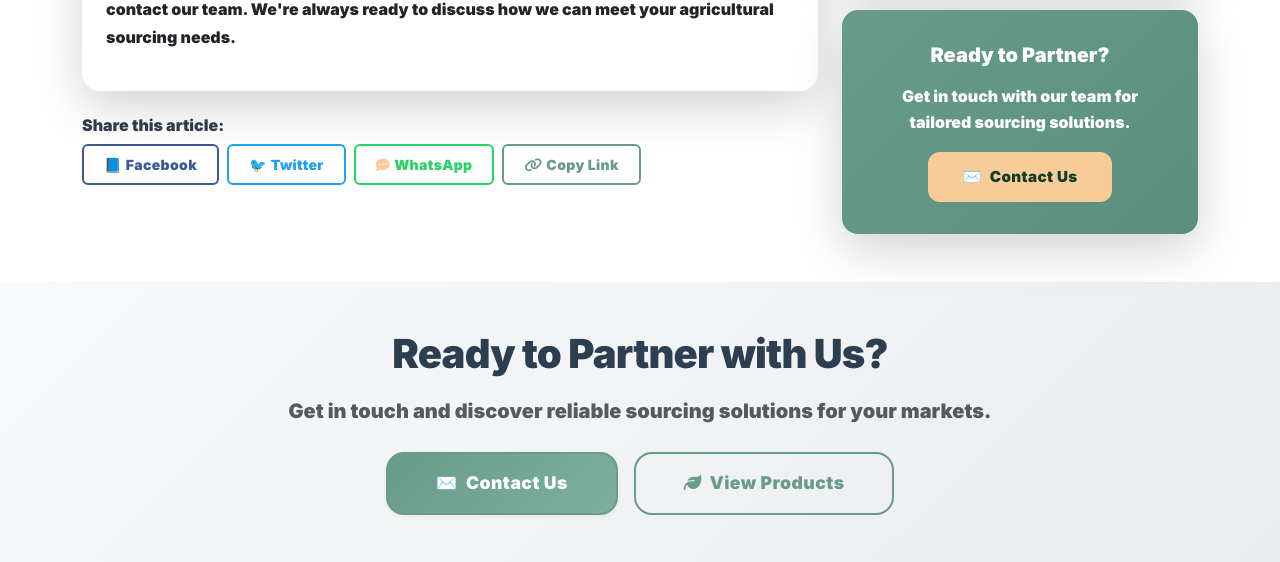
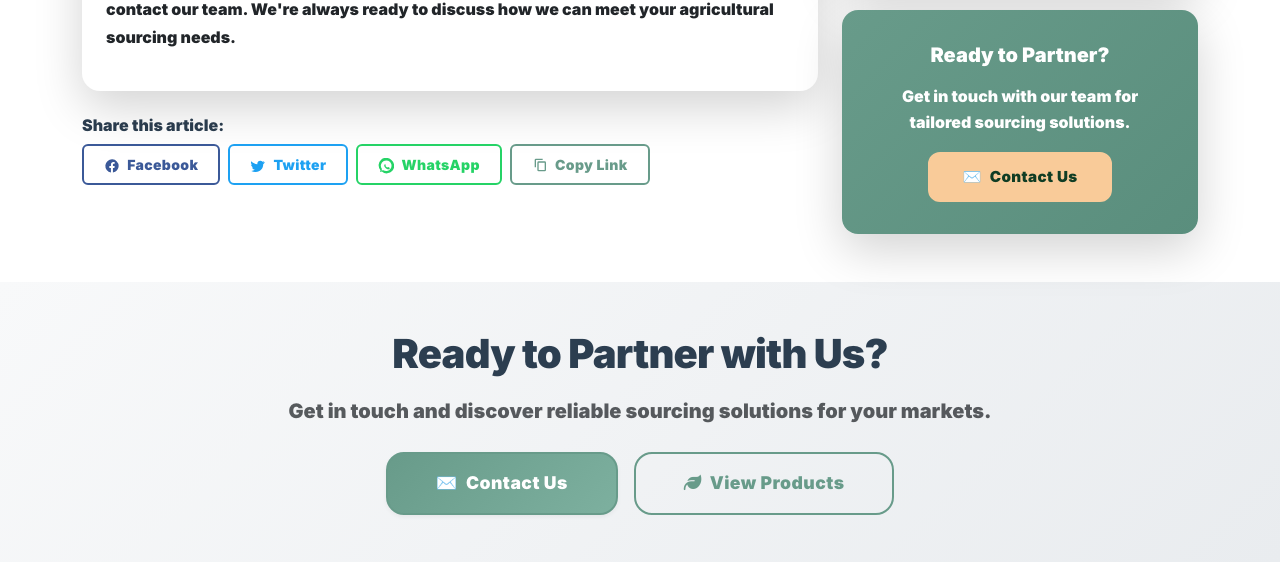
Before and after one commit to whatisup223/emdad, a Python web app: template templates/main/news_detail.html in a window 1280 px wide. Shown: the part 990-1552 px from the top of the page. Run offline with Jinja, Linux system fonts and the light colour scheme; the template is opened without the code that fills it, so the values that code supplies are empty; some libraries are stand-ins or nearby versions.

Commit message:
News detail: center Arabic Related headings, redesign Read More buttons with green + peach hover; replace share buttons with SVG icons and green outline + peach hover; complete Quick Links Arabic strings and RTL chevrons.

```diff
--- a/templates/main/news_detail.html
+++ b/templates/main/news_detail.html
@@ -163,12 +163,30 @@
         <!-- Share Again -->
         <div class="mt-4">
           <h6 class="mb-2">{% if is_rtl %}شارك هذا المقال:{% else %}{{ _('Share this article:') }}{% endif %}</h6>
+          <!-- SVG icon versions with green outline + peach hover -->
           <div class="d-flex gap-2 flex-wrap">
-            <button class="btn btn-outline-primary btn-sm hover-lift share-btn" data-platform="facebook"><i class="fab fa-facebook-f me-1"></i>Facebook</button>
-            <button class="btn btn-outline-info btn-sm hover-lift share-btn" data-platform="twitter"><i class="fab fa-twitter me-1"></i>Twitter</button>
-            <button class="btn btn-outline-success btn-sm hover-lift share-btn" data-platform="whatsapp"><i class="fab fa-whatsapp me-1"></i>WhatsApp</button>
-            <button class="btn btn-outline-secondary btn-sm hover-lift share-btn" data-platform="copy"><i class="fas fa-link me-1"></i>{% if is_rtl %}نسخ الرابط{% else %}Copy Link{% endif %}</button>
+            <button class="btn btn-outline-primary btn-sm hover-lift share-btn" data-platform="facebook" aria-label="Facebook">
+              <span class="me-1" aria-hidden="true" style="line-height:0; color:#3b5998;">
+                <svg viewBox="0 0 24 24" width="16" height="16" fill="currentColor"><path d="M22 12a10 10 0 10-11.6 9.9v-7h-2.4V12h2.4V9.7c0-2.4 1.4-3.7 3.6-3.7 1 0 2 .2 2 .2v2.3h-1.1c-1.1 0-1.5.7-1.5 1.5V12h2.6l-.4 2.9h-2.2v7A10 10 0 0022 12z"/></svg>
+              </span>Facebook
+            </button>
+            <button class="btn btn-outline-primary btn-sm hover-lift share-btn" data-platform="twitter" aria-label="Twitter" style="border-color:#1da1f2; color:#1da1f2;">
+              <span class="me-1" aria-hidden="true" style="line-height:0; color:#1da1f2;">
+                <svg viewBox="0 0 24 24" width="16" height="16" fill="currentColor"><path d="M22 5.9c-.7.3-1.5.6-2.3.7.8-.5 1.4-1.2 1.7-2.1-.8.5-1.7.9-2.6 1.1A4.2 4.2 0 0015.3 4c-2.4 0-4.3 1.9-4.3 4.3 0 .3 0 .6.1.9-3.6-.2-6.9-1.9-9-4.5-.4.6-.6 1.3-.6 2 0 1.5.8 2.8 2 3.6-.7 0-1.3-.2-1.9-.5 0 2.1 1.5 3.8 3.5 4.2-.4.1-.8.2-1.3.2-.3 0-.6 0-.9-.1.6 1.9 2.4 3.2 4.5 3.2A8.5 8.5 0 012 19.5 12 12 0 008.6 21c7.2 0 11.2-6 11.2-11.2v-.5c.8-.6 1.5-1.3 2.1-2.1z"/></svg>
+              </span>Twitter
+            </button>
+            <button class="btn btn-outline-primary btn-sm hover-lift share-btn" data-platform="whatsapp" aria-label="WhatsApp" style="border-color:#25D366; color:#25D366;">
+              <span class="me-1" aria-hidden="true" style="line-height:0; color:#25D366;">
+                <svg viewBox="0 0 24 24" width="16" height="16" fill="currentColor"><path d="M20.5 3.5A10 10 0 003.7 18.3L3 21l2.8-.7A10 10 0 1020.5 3.5zm-8.4 16a8 8 0 01-4.1-1.1l-.3-.2-2.4.6.6-2.3-.2-.3a8 8 0 117.8 3.3zm4.4-5.3c-.2-.1-1.3-.6-1.4-.6-.2-.1-.3-.1-.5.1l-.4.5c-.1.1-.2.1-.4 0-.2-.1-.8-.3-1.5-1-.6-.5-1-1.2-1.1-1.3-.1-.2 0-.3.1-.4l.3-.3c.1-.1.1-.2.1-.3l-.5-1.2c-.1-.3-.2-.3-.4-.3h-.3c-.1 0-.3.1-.5.3-.2.2-.7.7-.7 1.7s.7 1.9.8 2.1c.1.2 1.4 2.2 3.4 3 .5.2.8.3 1.1.4.5.2 1 .2 1.3.1.4-.1 1.3-.5 1.5-1 .2-.5.2-.9.2-1 0-.1-.1-.2-.3-.3z"/></svg>
+              </span>WhatsApp
+            </button>
+            <button class="btn btn-outline-primary btn-sm hover-lift share-btn" data-platform="copy" aria-label="Copy Link" style="border-color:#689b8a; color:#689b8a;">
+              <span class="me-1" aria-hidden="true" style="line-height:0; color:#689b8a;">
+                <svg viewBox="0 0 24 24" width="16" height="16" fill="currentColor"><path d="M16 1H6a2 2 0 00-2 2v11h2V3h10V1zm3 4H10a2 2 0 00-2 2v11a2 2 0 002 2h9a2 2 0 002-2V7a2 2 0 00-2-2zm0 13H10V7h9v11z"/></svg>
+              </span>{% if is_rtl %}نسخ الرابط{% else %}Copy Link{% endif %}
+            </button>
           </div>
+
         </div>
       </div>
 
@@ -216,7 +234,7 @@
 
 <!-- Related Articles (match homepage Latest Updates style) -->
 {% if related_articles %}
-<section class="py-5 bg-gradient-light position-relative overflow-hidden">
+<section class="py-5 bg-gradient-light position-relative overflow-hidden related-section">
   <div class="container position-relative">
     <div class="text-center mb-5" data-aos="fade-up">
       <div class="section-badge badge bg-gradient-secondary text-dark px-4 py-2 rounded-pill mb-3 fs-6 fw-semibold">
@@ -241,6 +259,14 @@
 
             <!-- Date Badge -->
             <div class="position-absolute top-0 start-0 p-3">
+        <style>
+          /* Center Arabic heading + lead in Related section explicitly */
+          .related-section .arabic-heading,
+          .related-section .arabic-text { text-align:center !important; margin-left:auto !important; margin-right:auto !important; display:block; }
+          /* Green buttons with peach hover for Read More */
+          .related-section .btn-outline-primary { border-color:#689b8a !important; color:#689b8a !important; }
+          .related-section .btn-outline-primary:hover { background:#f9cb99 !important; border-color:#f9cb99 !important; color:#103d24 !important; }
+        </style>
               <div class="date-badge bg-white text-dark rounded-pill px-3 py-2 shadow-sm">
                 <i class="fas fa-calendar-alt me-2 text-primary-custom"></i>
                 <small class="fw-semibold">{{ related.publish_at.strftime('%b %d') }}</small>
```
